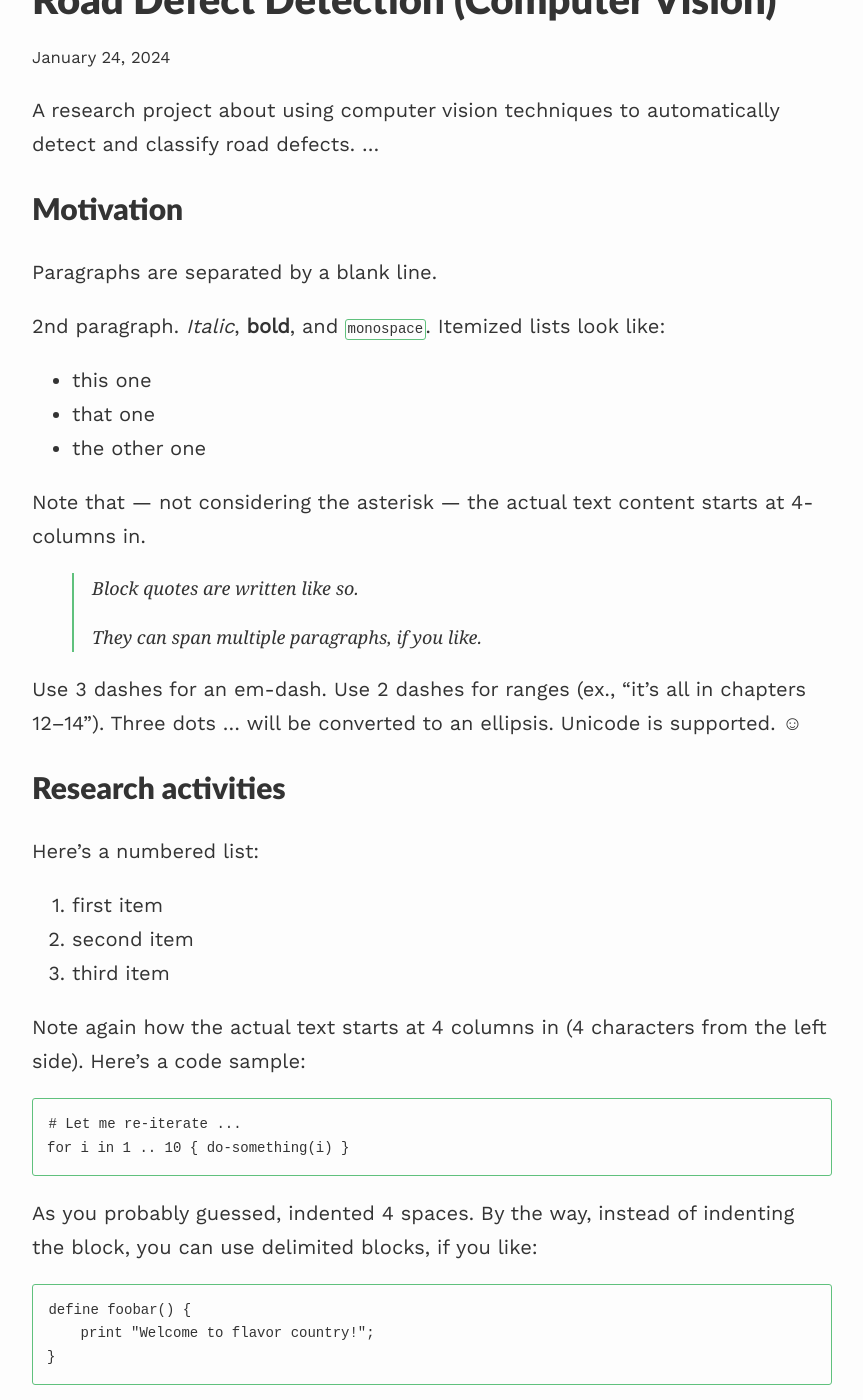
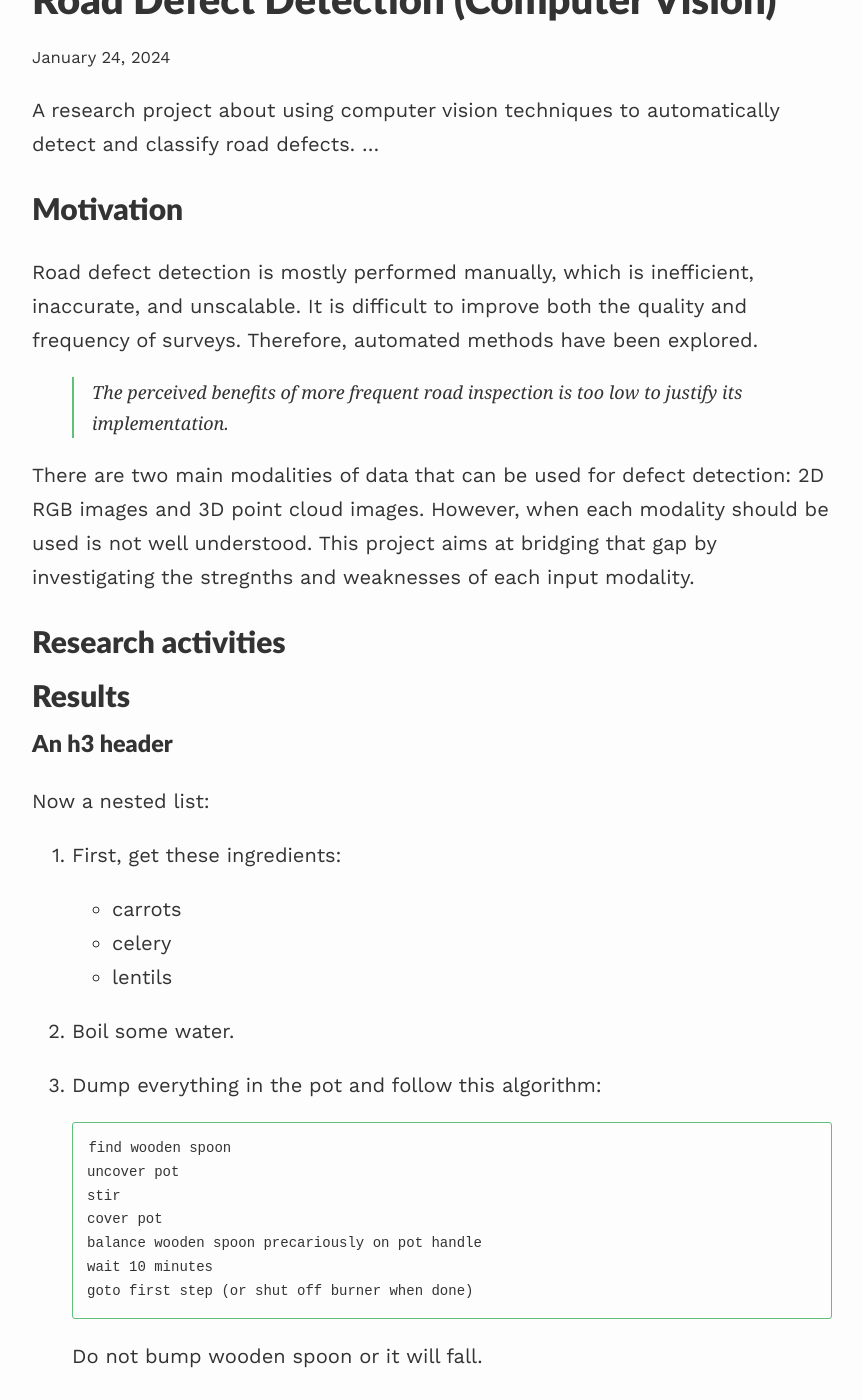
Before and after one commit to fergusmk/fergus-mk, a Jekyll site: the page built from _projects/cv_road_defect_detection.md, in a window 1280 px wide and 1400 px high, scrolled down 209 px. Shown: the whole window, without its empty margins (208-1071 px from the left). Built offline with Jekyll 4.4.1, drawn with Linux system fonts in a browser that asks for light colours; nearby versions of some CDN libraries; formulas are drawn with MathJax 3; some of the changed text lies outside the part shown.

```diff
--- a/_config.yml
+++ b/_config.yml
@@ -1,6 +1,6 @@
 ### your site title here
 
-title: Fergus Mok
+title: Ching Yau (Fergus) Mok
 description: PhD Student @ FIBE2 CDT, University of Cambridge
 
 baseurl: / #fergus-mk #name of GitHub repository
--- a/_includes/navigation.html
+++ b/_includes/navigation.html
@@ -2,5 +2,5 @@
         <a href="{{site.baseurl}}/">Home</a>
         <a href="{{site.baseurl}}/projects/">Projects</a>
         <a href="{{site.baseurl}}/blog/">Blog</a>
-        <a href="{{site.baseurl}}/archive/">Archive</a>
+        <a href="{{site.baseurl}}/publications/">Publications</a>
 </div>
--- a/_projects/cv_road_defect_detection.md
+++ b/_projects/cv_road_defect_detection.md
@@ -9,64 +9,17 @@ A research project about using computer vision techniques to automatically detec
 Motivation
 ============
 
-Paragraphs are separated by a blank line.
+Road defect detection is mostly performed manually, which is inefficient, inaccurate, and unscalable. It is difficult to improve both the quality and frequency of surveys. Therefore, automated methods have been explored.
 
-2nd paragraph. *Italic*, **bold**, and `monospace`. Itemized lists
-look like:
+> The perceived benefits of more frequent road inspection is too low to justify its implementation.
 
-  * this one
-  * that one
-  * the other one
-
-Note that --- not considering the asterisk --- the actual text
-content starts at 4-columns in.
-
-> Block quotes are
-> written like so.
->
-> They can span multiple paragraphs,
-> if you like.
-
-Use 3 dashes for an em-dash. Use 2 dashes for ranges (ex., "it's all
-in chapters 12--14"). Three dots ... will be converted to an ellipsis.
-Unicode is supported. ☺
+There are two main modalities of data that can be used for defect detection: 2D RGB images and 3D point cloud images. However, when each modality should be used is not well understood. This project aims at bridging that gap by investigating the stregnths and weaknesses of each input modality.
 
 
 Research activities
-------------
+============
 
-Here's a numbered list:
 
- 1. first item
- 2. second item
- 3. third item
-
-Note again how the actual text starts at 4 columns in (4 characters
-from the left side). Here's a code sample:
-
-    # Let me re-iterate ...
-    for i in 1 .. 10 { do-something(i) }
-
-As you probably guessed, indented 4 spaces. By the way, instead of
-indenting the block, you can use delimited blocks, if you like:
-
-~~~
-define foobar() {
-    print "Welcome to flavor country!";
-}
-~~~
-
-(which makes copying & pasting easier). You can optionally mark the
-delimited block for Pandoc to syntax highlight it:
-
-~~~python
-import time
-# Quick, count to ten!
-for i in range(10):
-    # (but not *too* quick)
-    time.sleep(0.5)
-    print(i)
-~~~
 
 Results
 ------------
```
Also changed, not shown: _publications/2024-01-23-Conference_Paper.md (added, +9 -0 lines), publications.html (added, +20 -0 lines).
